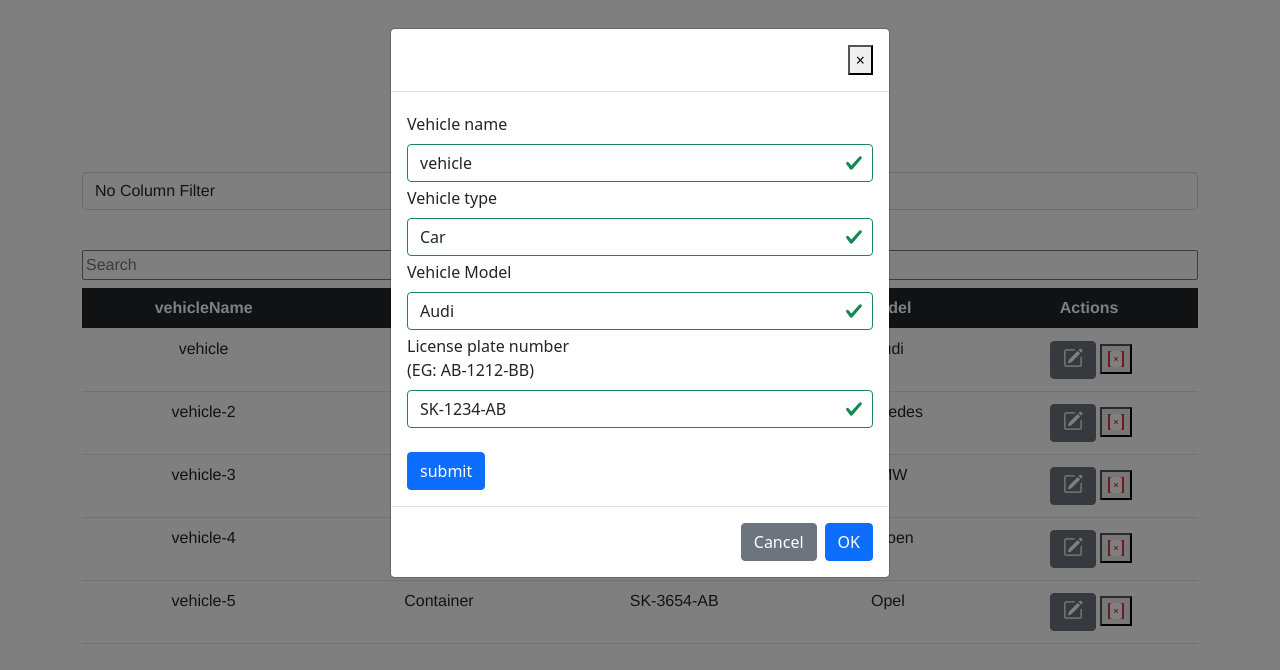
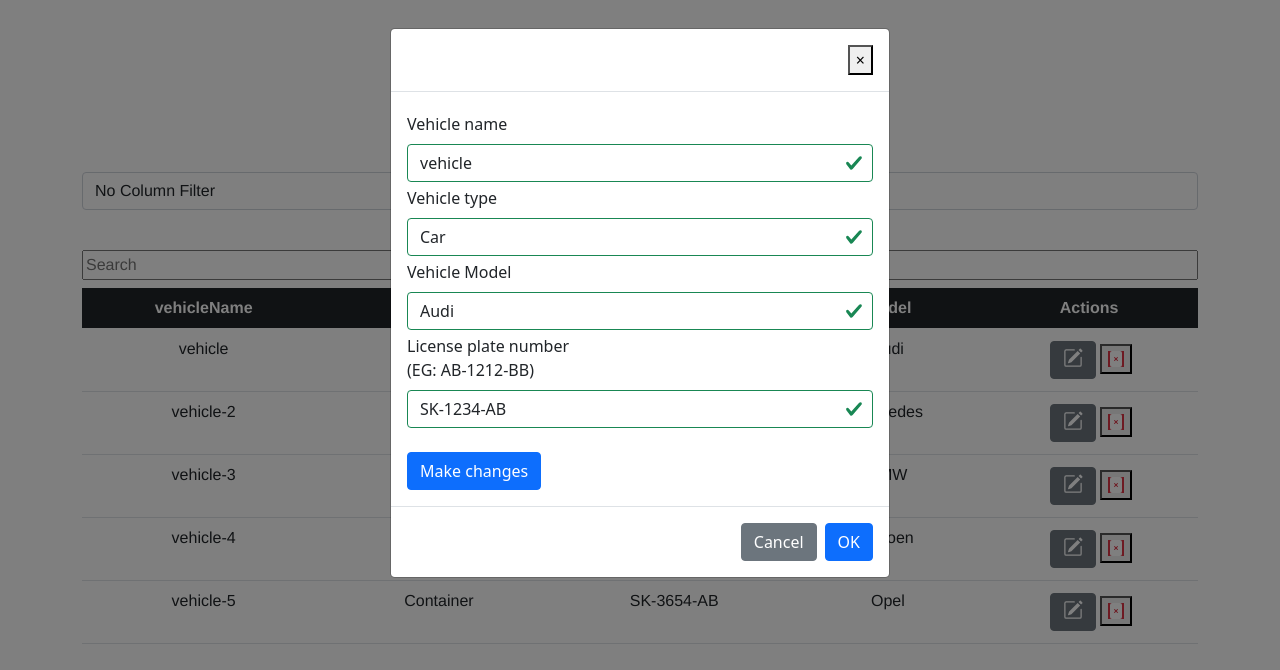
Before and after one commit to jovan-trpcheski/zadaca, a Vue app: page /grid in a window 1280 px wide. Both pictures are taken after a click on the button 1073 px from the left and 360 px from the top of the page. Shown: the top 670 px of the page. Built offline with nearby package versions, Linux system fonts and the light colour scheme.

Commit message:
small edit

```diff
--- a/src/components/Table.vue
+++ b/src/components/Table.vue
@@ -79,7 +79,7 @@
                 <input type="number" hidden >
                 <br>
 
-                <button class="btn btn-primary" @click="edited"  :disabled="$v.$invalid" >submit</button>
+                <button class="btn btn-primary" @click="edited"  :disabled="$v.$invalid" >Make changes</button>
             </form>
 
         </b-modal>
```
